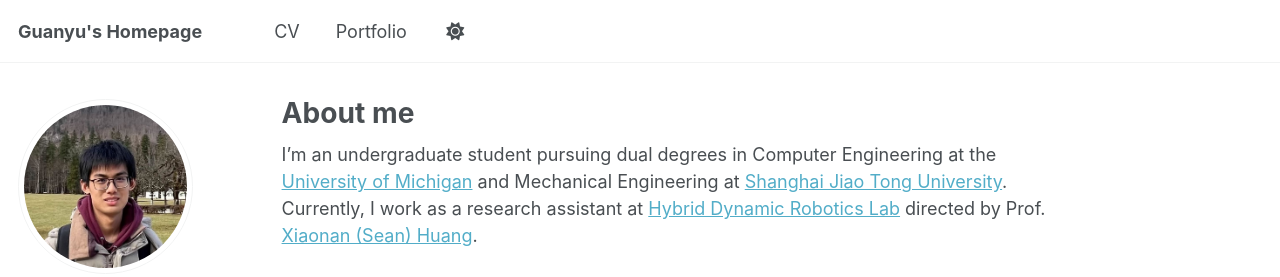
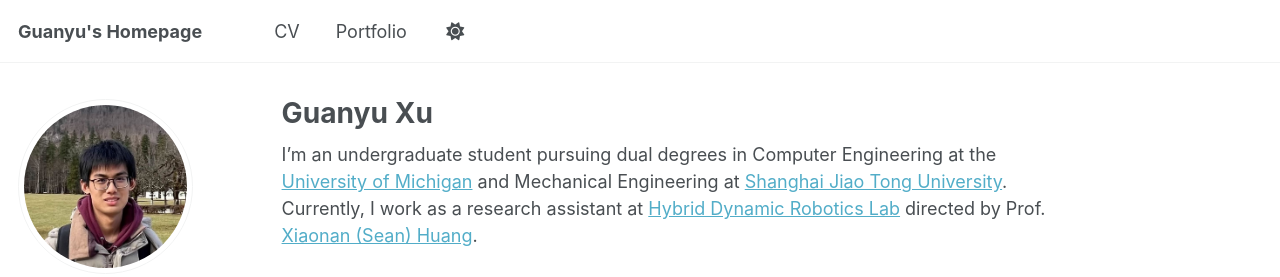
Before and after one commit to XuGuaaaanyu/XuGuaaaanyu.github.io, a Jekyll site: the page built from _pages/about.md, in a window 1280 px wide. Shown: the top 277 px of the page. Built offline with Jekyll 4.4.1, drawn with Linux system fonts in a browser that asks for light colours; a script that is not in the unit is left out.

Commit message:
minor update

```diff
--- a/_pages/about.md
+++ b/_pages/about.md
@@ -1,6 +1,6 @@
 ---
 permalink: /
-title: "About me"
+title: "Guanyu Xu "
 author_profile: true
 redirect_from:
   - /about/
```
Also changed, not shown: _portfolio/01.SmartGlass.md (+1 -1 lines).
